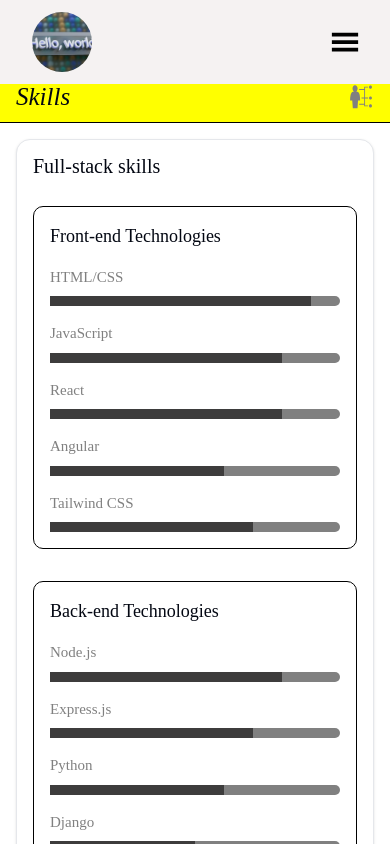
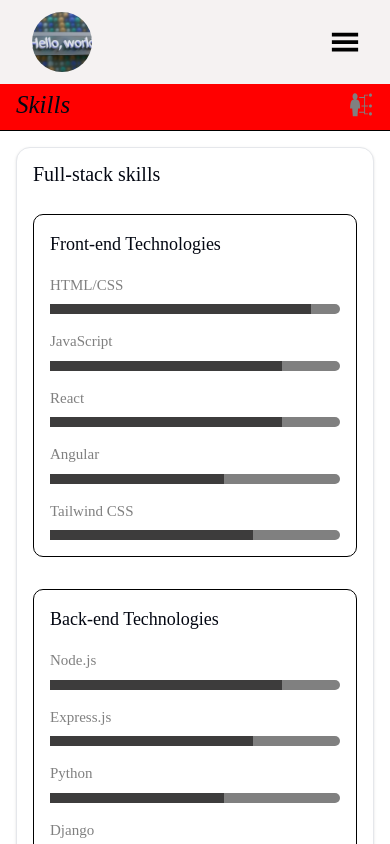
Before and after one commit to Gakiri001/personalPortfolio, a React (Vite) app: page /skills in a window 390 px wide. Shown: the top 844 px of the page. Built offline with nearby package versions, Linux system fonts and the light colour scheme.

Commit message:
skills sub-header3

```diff
--- a/src/pages/Skills/Skills.css
+++ b/src/pages/Skills/Skills.css
@@ -81,11 +81,11 @@
 
 @media screen and (max-width: 44.375rem) {
    .skills {
-    padding-top: 4.5rem;
+    padding-top: 5rem;
   }
   .skills .skillsHeader {
     height: 6vh;
-    background-color: yellow;
+    background-color: red;
   }
   .skills .skillsHeader h2 {
     font-size: 25px;
```
